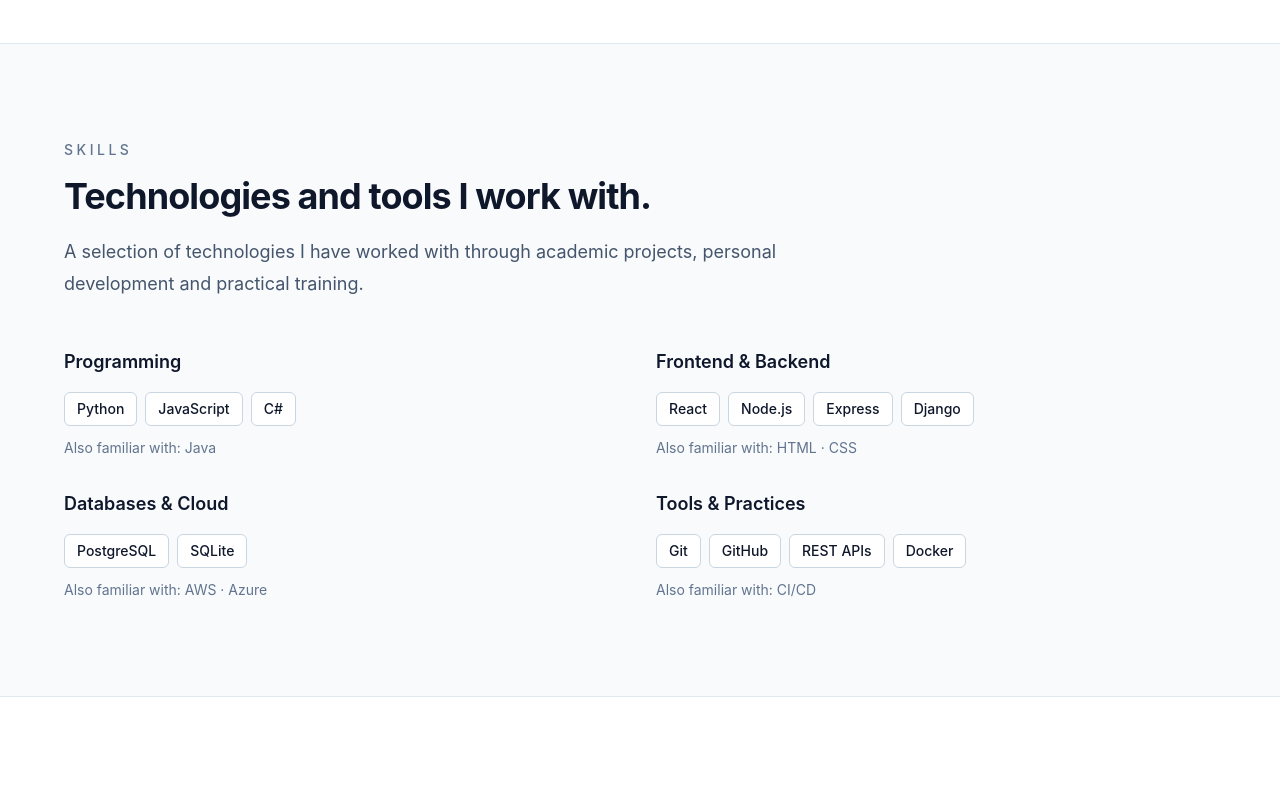
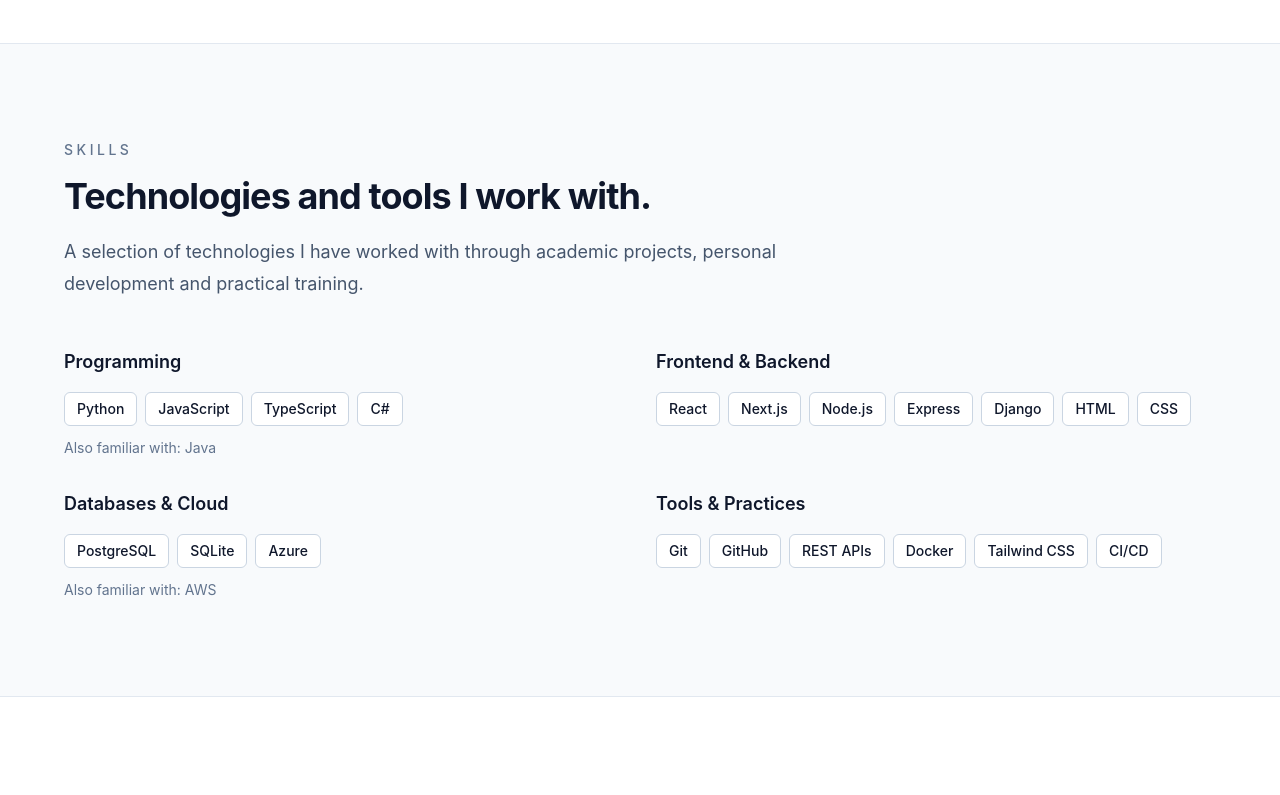
Before and after one commit to Dee68/dimie-portfolio, a React (Vite) app: page / in a window 1280 px wide. Shown: the part 3126-3921 px from the top of the page. Built offline with nearby package versions, Linux system fonts and the light colour scheme.

Commit message:
Update skills value.

```diff
--- a/src/components/Projects.jsx
+++ b/src/components/Projects.jsx
@@ -5,7 +5,7 @@
     {
       title: 'Accommodation Center',
       description:
-        'A full-stack platform for managing residential buildings: tenants,apartments, maintenance issues, and a community forum. Built with Django, Next.js, and PostgreSQL, deployed as separate web and worker services on Railway, with Celery for background tasks and Cloudinary for media.',
+        'A full-stack platform for managing residential buildings: tenants, apartments, maintenance issues, and a community forum. Built with Django, Next.js, and PostgreSQL, deployed as separate web and worker services on Railway, with Celery for background tasks and Cloudinary for media.',
       technologies: [
         'Django',
         'Next.js',
--- a/src/components/Skills.jsx
+++ b/src/components/Skills.jsx
@@ -1,43 +1,32 @@
 function Skills() {
   const skillGroups = [
     {
-      title: 'Programming Languages',
-      skills: ['Python', 'JavaScript', 'Java', 'C#'],
+      category: 'Programming',
+      primary: ['Python', 'JavaScript', 'TypeScript', 'C#'],
+      also: ['Java'],
     },
     {
-      title: 'Frontend & Backend',
-      skills: [
-        'React',
-        'Node.js',
-        'Express',
-        'Django',
-        'HTML',
-        'CSS',
-      ],
+      category: 'Frontend & Backend',
+      primary: ['React', 'Next.js', 'Node.js', 'Express', 'Django', 'HTML', 'CSS'],
+      also: [],
     },
     {
-      title: 'Databases & Cloud',
-      skills: [
-        'PostgreSQL',
-        'SQLite',
-        'AWS',
-        'Azure',
-      ],
+      category: 'Databases & Cloud',
+      primary: ['PostgreSQL', 'SQLite', 'Azure'],
+      also: ['AWS'],
     },
     {
-      title: 'Tools & Practices',
-      skills: [
-        'Git',
-        'GitHub',
-        'REST APIs',
-        'Docker',
-        'CI/CD',
-      ],
+      category: 'Tools & Practices',
+      primary: ['Git', 'GitHub', 'REST APIs', 'Docker', 'Tailwind CSS', 'CI/CD'],
+      also: [],
     },
   ]
 
   return (
-   <section id="skills" className="border-t border-slate-200 bg-slate-50 px-6 py-24 dark:border-slate-800 dark:bg-slate-900">
+    <section
+      id="skills"
+      className="border-t border-slate-200 bg-slate-50 px-6 py-24 dark:border-slate-800 dark:bg-slate-900"
+    >
       <div className="mx-auto max-w-6xl">
         <div className="max-w-3xl">
           <p className="mb-4 text-sm font-medium uppercase tracking-[0.25em] text-slate-500 dark:text-slate-400">
@@ -55,28 +44,7 @@
         </div>
 
         <div className="mt-12 grid gap-8 md:grid-cols-2">
-      {[
-        {
-          category: 'Programming',
-          primary: ['Python', 'JavaScript', 'C#'],
-          also: ['Java'],
-        },
-        {
-          category: 'Frontend & Backend',
-          primary: ['React', 'Node.js', 'Express', 'Django'],
-          also: ['HTML', 'CSS'],
-        },
-        {
-          category: 'Databases & Cloud',
-          primary: ['PostgreSQL', 'SQLite'],
-          also: ['AWS', 'Azure'],
-        },
-        {
-          category: 'Tools & Practices',
-          primary: ['Git', 'GitHub', 'REST APIs', 'Docker'],
-          also: ['CI/CD'],
-        },
-      ].map((group) => (
+          {skillGroups.map((group) => (
             <div key={group.category}>
               <h3 className="text-lg font-semibold text-slate-900 dark:text-white">
                 {group.category}
@@ -95,8 +63,7 @@
 
               {group.also.length > 0 && (
                 <p className="mt-3 text-sm text-slate-500 dark:text-slate-500">
-              Also familiar with:{' '}
-              {group.also.join(' · ')}
+                  Also familiar with: {group.also.join(' · ')}
                 </p>
               )}
             </div>
```
Lines whose indentation alone changed are shown as unchanged.
